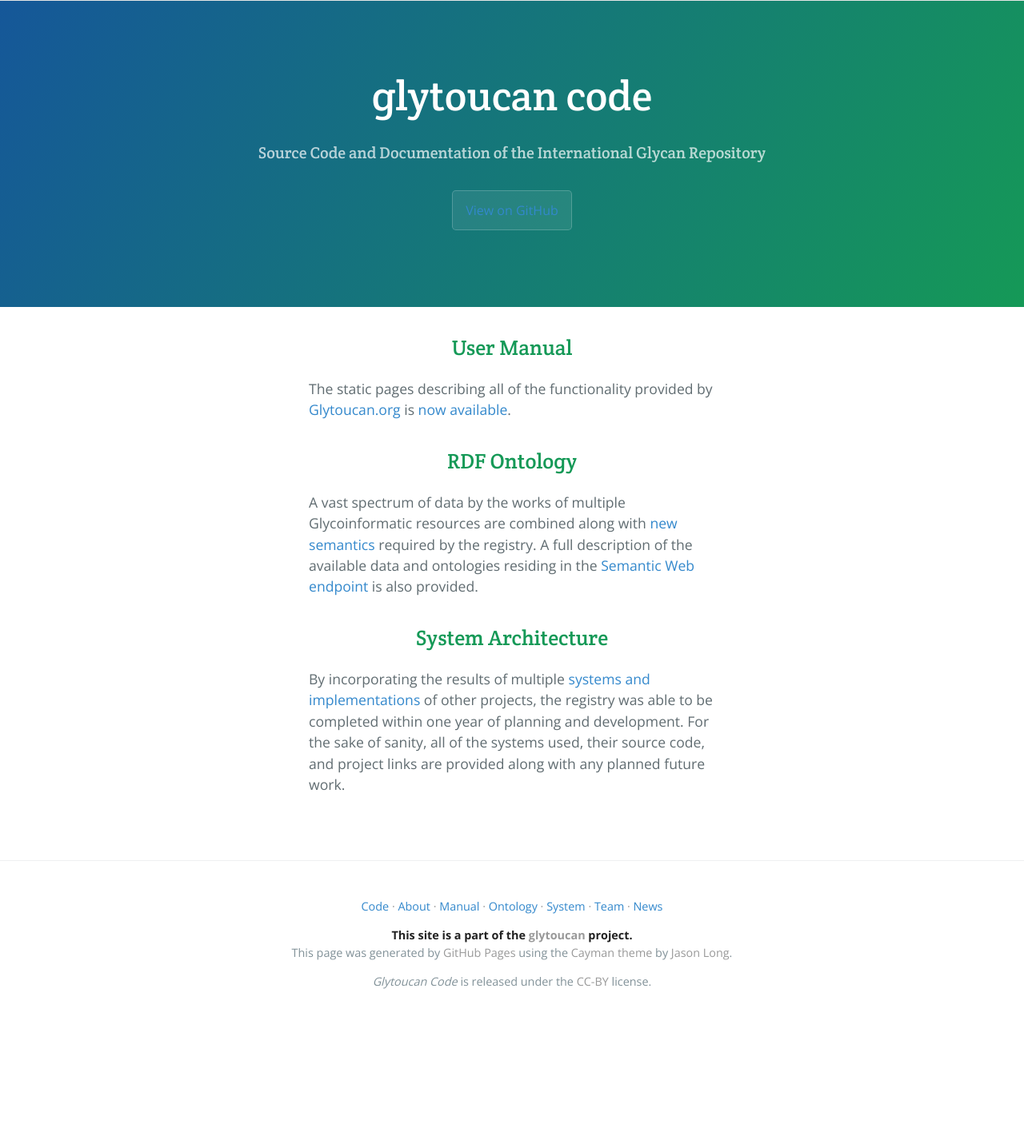
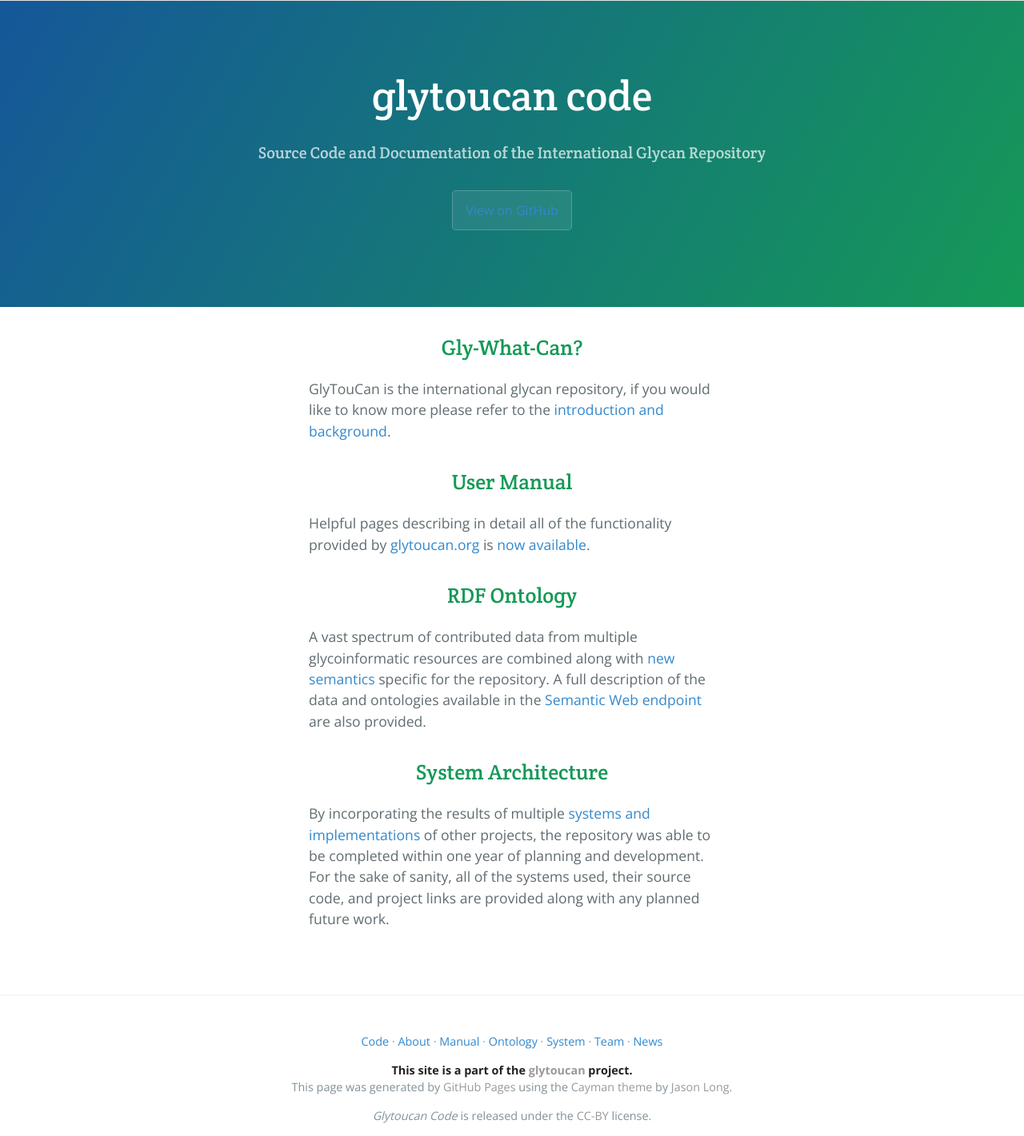
Before and after one commit to glytoucan/glytoucan, a Jekyll site: the page built from index.md, in a window 1280 px wide. Shown: the whole page at 80% size. Built offline with Jekyll 4.4.1, drawn with Linux system fonts in a browser that asks for light colours; nearby versions of some CDN libraries; Markdown is read by kramdown in place of the engine named in the settings; before the commit the page ends 1253 px from its top, so only the background shows below that.

Commit message:
update layouts, wording on top, and rename to simpler directories

```diff
--- a/_config.yml
+++ b/_config.yml
@@ -4,7 +4,7 @@
 permalink: :categories/:title
 exclude: [deprecated]
 safe: true
-pygments: true
+highlighter: pygments
 markdown: redcarpet
 redcarpet:
  extensions: ['tables', 'smart', 'with_toc_data', 'superscript']
--- a/_layouts/paging.html
+++ b/_layouts/paging.html
@@ -61,7 +61,7 @@
             {% if page.previous %}
             <p><em>Note:</em> You may find it easier to complete this lesson
                 if you have already completed the
-                <a href="../lessons/{{page.previous}}">previous lesson</a>
+                <a href="{{page.previous}}">previous lesson</a>
                 in this series.</p>
             {% endif %}
 
@@ -71,7 +71,7 @@
 
             {% if page.next %}
             <p><em>Note:</em> You are now prepared to move on to the
-                <a href="../lessons/{{page.next}}">next lesson</a>
+                <a href="{{page.next}}">next lesson</a>
                 in this series.</p>
             {% endif %}
 
--- a/index.md
+++ b/index.md
@@ -2,14 +2,17 @@
 title: Glytoucan Code
 layout: top
 ---
-<h2><a class="anchor" href="#user-manual" aria-hidden="true"></a>User Manual</h2>
+<h2><a class="anchor" href="#intro" aria-hidden="true"></a>Gly-What-Can?</h2>
+GlyTouCan is the international glycan repository, if you would like to know more please refer to the [introduction and background](about).
 
-The static pages describing all of the functionality provided by [Glytoucan.org](http://www.glytoucan.org) is [now available](user-manual).
+<h2><a class="anchor" href="#manual" aria-hidden="true"></a>User Manual</h2>
+
+Helpful pages describing in detail all of the functionality provided by [glytoucan.org](http://www.glytoucan.org) is [now available](manual).
 
 <h2><a class="anchor" href="#rdf-ontology" aria-hidden="true"></a>RDF Ontology</h2>
 
-A vast spectrum of data by the works of multiple Glycoinformatic resources are combined along with [new semantics](rdf-ontology) required by the registry.  A full description of the available data and ontologies residing in the [Semantic Web endpoint](http://ts.glytoucan.org) is also provided.
+A vast spectrum of contributed data from multiple glycoinformatic resources are combined along with [new semantics](rdf-ontology) specific for the repository.  A full description of the data and ontologies available in the [Semantic Web endpoint](http://ts.glytoucan.org) are also provided.
 
 <h2><a class="anchor" href="#system-architecture" aria-hidden="true"></a>System Architecture</h2>
 
-By incorporating the results of multiple [systems and implementations](system-structure) of other projects, the registry was able to be completed within one year of planning and development.  For the sake of sanity, all of the systems used, their source code, and project links are provided along with any planned future work.
+By incorporating the results of multiple [systems and implementations](system) of other projects, the repository was able to be completed within one year of planning and development.  For the sake of sanity, all of the systems used, their source code, and project links are provided along with any planned future work.
```
Also changed, not shown: about/index.md (added, +20 -0 lines), user-manual/index.md (deleted, +0 -6 lines).
